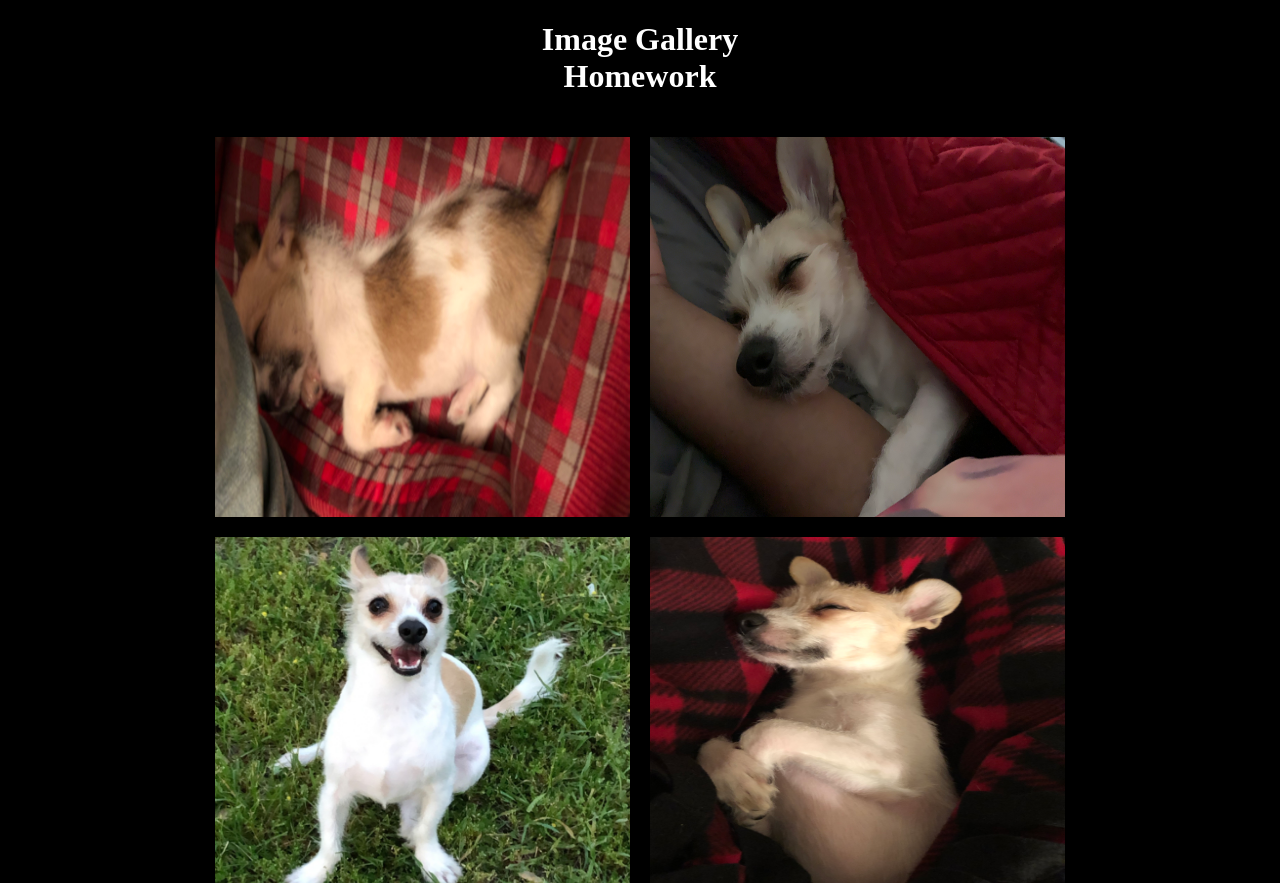
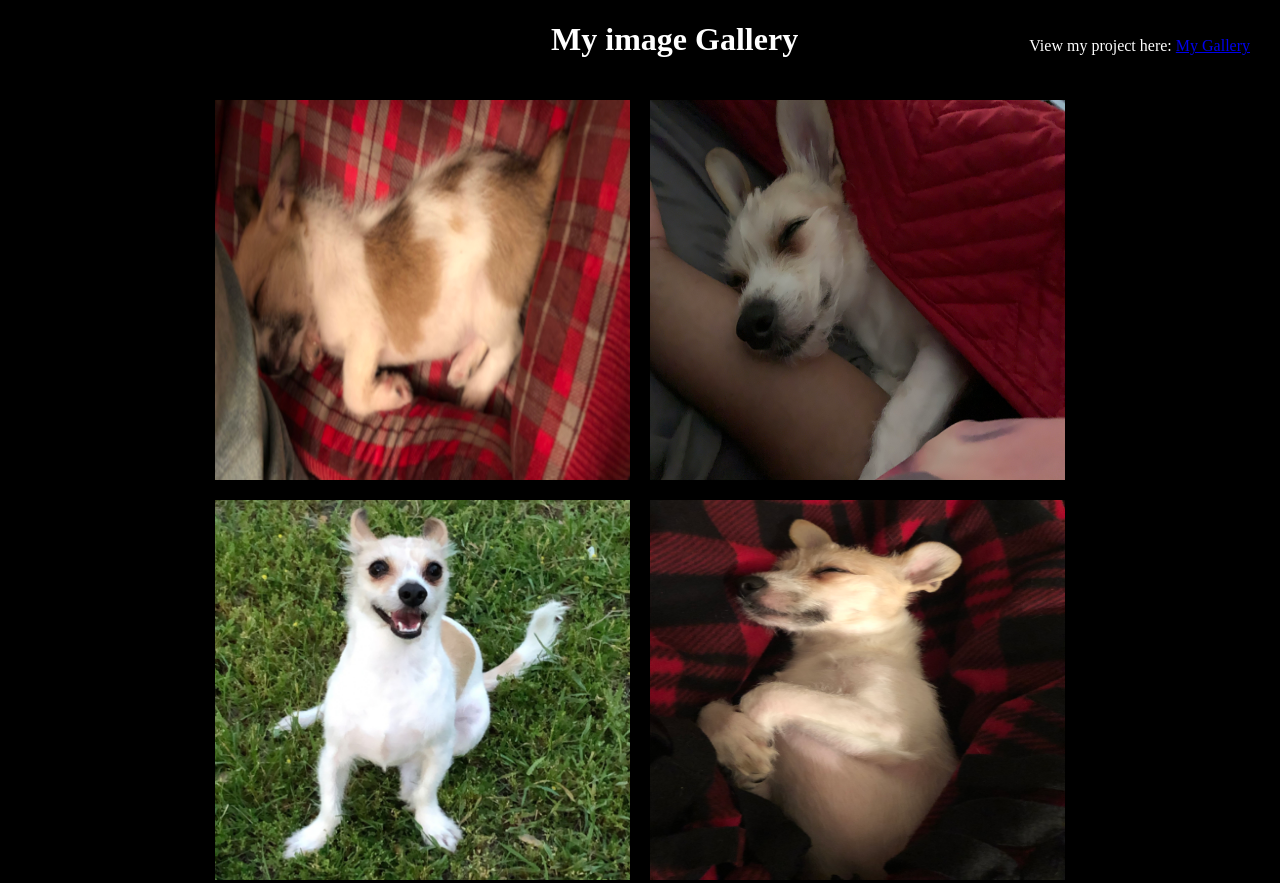
Before and after one commit to JLevelston/Image-Gallery, a plain HTML site: page index.html in a window 1280 px wide. Shown: the top 883 px of the page. Drawn offline with Linux system fonts and the light colour scheme.

Commit message:
added link to surge

```diff
--- a/index.css
+++ b/index.css
@@ -11,6 +11,7 @@ body {
 header {
   text-align: center;
   color: white;
+  margin-left: 320px;
 }
 .container {
   padding: 10px;
@@ -23,6 +24,12 @@ header {
   width: 415px;
   height: 380px;
   margin: 10px;
+}
+
+p {
+  color: white;
+  float: right;
+  margin-right: 30px;
 }
 
 @media only screen and (min-width: 320px) {
--- a/index.html
+++ b/index.html
@@ -7,8 +7,10 @@
   <title>JaNiece|My Dog</title>
 </head>
 <body>
+  <p>View my project here: <a href="http://my-image-gallery.surge.sh/">My Gallery</a></p>
   <header>
-    <h1>Image Gallery<br>Homework</h1>
+    <h1>My image Gallery</h1>
+
   </header>
   <section class="container">
       <img src="images/image0.jpeg" alt="Ace as a pup" class="dog">
@@ -21,7 +23,6 @@
       <img src="images/image8.jpeg" alt="Ace sleeping with bear toy" class="dog">
   </section>
 
-  <p>View my project here<a> My-Image-Gallery.surge.sh
-</p>
+
 </body>
 </html>
```
